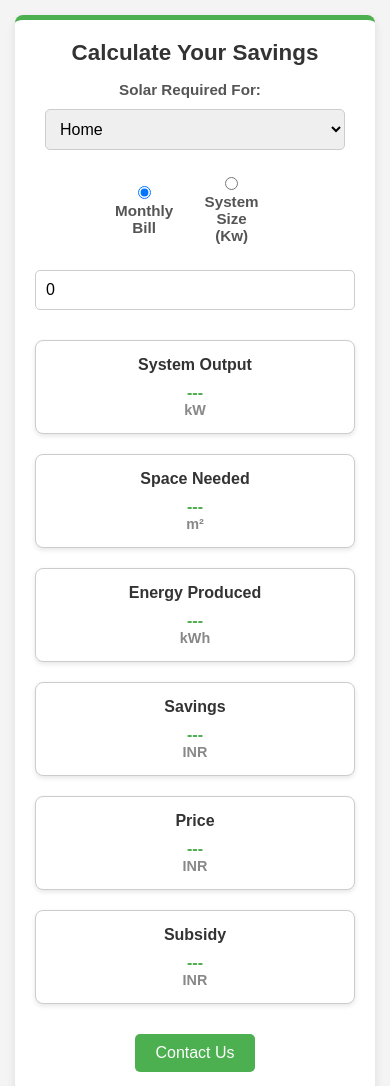
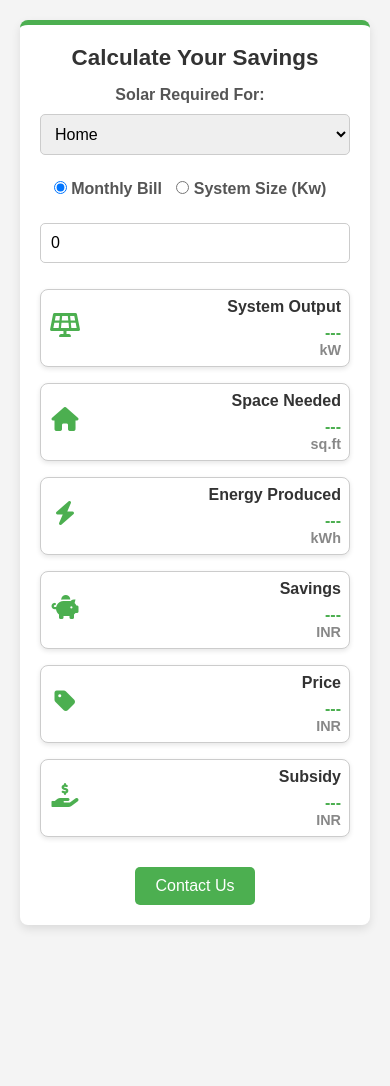
Before and after one commit to phisherguy/bookmypower, a plain HTML site: page index.html in a window 390 px wide. Shown: the top 1086 px of the page. After the commit the page ends 945 px from the top, so only its background shows below. Drawn offline with Linux system fonts and the light colour scheme.

Commit message:
Add files via upload

```diff
--- a/index.html
+++ b/index.html
@@ -5,15 +5,22 @@
     <meta name="viewport" content="width=device-width, initial-scale=1.0" />
     <title>Dropdown and Radio Group Example</title>
     <link rel="stylesheet" href="styles.css" />
+    <!-- Font Awesome CDN -->
+    <link
+      href="https://cdnjs.cloudflare.com/ajax/libs/font-awesome/6.0.0-beta3/css/all.min.css"
+      rel="stylesheet"
+    />
   </head>
   <body>
     <div class="container">
       <h2>Calculate Your Savings</h2>
+
       <label for="select">Solar Required For:</label>
       <select id="solarTypeId" onchange="loadValues()">
         <option value="home" selected>Home</option>
         <option value="commercial">Commercial</option>
       </select>
+
       <form id="radio-form">
         <label>
           <input
@@ -35,6 +42,7 @@
           System Size (Kw)
         </label>
       </form>
+
       <input
         type="number"
         id="myInput"
@@ -47,36 +55,67 @@
       <!-- Output Cards -->
       <div class="cards">
         <div class="card">
+          <div class="card-icon">
+            <i class="fas fa-solar-panel"></i>
+          </div>
+          <div class="card-content">
             <h4>System Output</h4>
             <p id="systemOP">---</p>
             <p class="card-label">kW</p>
           </div>
+        </div>
         <div class="card">
+          <div class="card-icon">
+            <i class="fas fa-home"></i>
+          </div>
+          <div class="card-content">
             <h4>Space Needed</h4>
             <p id="spaceOP">---</p>
-          <p class="card-label">m²</p>
+            <p class="card-label">sq.ft</p>
+          </div>
         </div>
         <div class="card">
+          <div class="card-icon">
+            <i class="fas fa-bolt"></i>
+          </div>
+          <div class="card-content">
             <h4>Energy Produced</h4>
             <p id="energyOP">---</p>
             <p class="card-label">kWh</p>
           </div>
+        </div>
         <div class="card">
+          <div class="card-icon">
+            <i class="fa-solid fa-piggy-bank"></i>
+          </div>
+          <div class="card-content">
             <h4>Savings</h4>
             <p id="savingsOP">---</p>
             <p class="card-label">INR</p>
           </div>
+        </div>
         <div class="card">
+          <div class="card-icon">
+            <i class="fas fa-tag"></i>
+          </div>
+          <div class="card-content">
             <h4>Price</h4>
             <p id="priceOP">---</p>
             <p class="card-label">INR</p>
           </div>
+        </div>
         <div class="card">
+          <div class="card-icon">
+            <i class="fa-solid fa-hand-holding-dollar"></i>
+          </div>
+          <div class="card-content">
             <h4>Subsidy</h4>
             <p id="subsisdyOP">---</p>
             <p class="card-label">INR</p>
           </div>
         </div>
+      </div>
+
       <!-- Contact Us Button -->
       <button id="contactBtn" class="contact-btn">Contact Us</button>
 
@@ -93,7 +132,6 @@
               placeholder="Enter your full name"
               required
             />
-
             <input
               type="tel"
               id="phone"
@@ -101,7 +139,6 @@
               placeholder="Enter your phone number"
               required
             />
-
             <input
               type="email"
               id="email"
@@ -109,7 +146,6 @@
               placeholder="Enter your email"
               required
             />
-
             <select
               id="stateDD"
               name="stateDD"
@@ -119,7 +155,6 @@
             <select id="districtDropdown" style="display: none" required>
               <option value="">Select District</option>
             </select>
-
             <select id="solarForDD" name="solarForDD" required>
               <option value="">Solar For Home/Business?</option>
               <option value="Villa or Individual House">
@@ -128,7 +163,6 @@
               <option value="Flat or Appartment">Flat or Appartment</option>
               <option value="Business">Business</option>
             </select>
-
             <select id="avgBillDD" name="avgBillDD" required>
               <option value="">Your Monthly Average Bill?</option>
               <option value="Less Than 1,000">Less Than 1,000</option>
@@ -136,7 +170,6 @@
               <option value="2,000 to 5,000">2,000 to 5,000</option>
               <option value="More Than 5,000">More Than 5,000</option>
             </select>
-
             <select id="financeDD" name="financeDD" required>
               <option value="no">Are You Interested in Finance?</option>
               <option value="yes">yes</option>
--- a/script.js
+++ b/script.js
@@ -1,5 +1,5 @@
 const solarPrices = [
-  96589, 145379, 192598, 244183, 302825, 346934, 408708, 450404, 498957, 539331,
+  88420, 148720, 211120, 264320, 329220, 394120, 459020, 523920, 588820, 653720,
 ];
 const indiaStatesAndDistricts = {
   "Andaman and Nicobar Islands": [
@@ -785,14 +785,6 @@ function performCalculation(solarType, selectedbillorkw, value) {
       result.savings = result.system * 120 * 7;
     }
 
-    result.space = result.system * 80;
-    result.energy = result.system * 120 * 12;
-    result.system = Math.round(result.system);
-    result.energy = Math.round(result.energy);
-    result.space = Math.round(result.space) || 0;
-    result.savings = Math.round(result.savings) * 12 || 0;
-    result.price = solarPrices[result.system - 1] || 0;
-
     if (result.system === 1) {
       result.subsidy = 30000;
     } else if (result.system === 2) {
@@ -808,17 +800,24 @@ function performCalculation(solarType, selectedbillorkw, value) {
       result.system = parseFloat(value);
       result.savings = result.system * 120 * 9;
     }
-
-    result.space = result.system * 80;
-    result.energy = result.system * 120 * 12;
-    result.system = Math.round(result.system);
-    result.energy = Math.round(result.energy);
-    result.space = Math.round(result.space) || 0;
-    result.savings = Math.round(result.savings) * 12 || 0;
-    result.price = solarPrices[result.system - 1] || 0;
   }
+  // result.space = result.system * 80;
+  result.energy = result.system * 120 * 12;
+  result.energy = Math.round(result.energy);
+  result.system = Math.round(result.system);
+  result.space = getspace(result.system);
+  result.space = Math.round(result.space) || 0;
+  result.savings = Math.round(result.savings) * 12 || 0;
+  result.price = solarPrices[result.system - 1] || 0;
 
   setOutPut(result);
+}
+
+function getspace(system) {
+  console.log(system);
+  if (!system) return 0;
+  const space = [100, 200, 230, 360, 450, 540, 630, 720, 810, 900];
+  return space[system - 1];
 }
 
 function setOutPut(result) {
--- a/styles.css
+++ b/styles.css
@@ -24,7 +24,7 @@ body {
   width: 100%;
   max-width: 600px;
   text-align: center;
-  border-top: 5px solid #4CAF50; /* Green accent on top */
+  border-top: 5px solid #4CAF50;
 }
 
 /* Header Styling */
@@ -46,13 +46,6 @@ form {
   margin: 15px 0;
 }
 
-#radio-form  {
-  width: 50%;
-  margin: 5% auto;
-  flex-direction: row;
-
-}
-
 select, input[type="number"] {
   padding: 10px;
   font-size: 1rem;
@@ -65,60 +58,60 @@ select, input[type="number"] {
 }
 
 select:focus, input[type="number"]:focus {
-  border-color: #4CAF50; /* Green border on focus */
+  border-color: #4CAF50;
   outline: none;
 }
 
-/* Radio Button Group */
-.radio-group {
-  display: flex;
-  align-items: center;
-  flex-wrap: wrap;
-  gap: 15px;
-  justify-content: center;
-}
-
-.radio-group label {
-  font-size: 0.95rem;
-  color: #444;
-}
-
-/* Card Grid Layout */
+/* Cards Layout */
 .cards {
   display: grid;
   grid-template-columns: 1fr 1fr;
-  gap: 20px;
-  margin-top: 20px;
+  gap: 1rem;
+  margin-top: 1rem;
 }
 
 .card {
+  display: flex;
+  align-items: center;
   background-color: #fff;
   border: 1px solid #ccc;
   border-radius: 8px;
-  padding: 15px;
+  padding: 0.5rem;
   box-shadow: 0 2px 5px rgba(0, 0, 0, 0.1);
-  text-align: center;
-  font-size: 1rem;
-  color: #333;
   transition: transform 0.3s ease, box-shadow 0.3s ease;
+  justify-content: flex-start; /* Keep the content aligned properly */
+  gap: 1rem; /* Add space between icon and content */
 }
 
-/* Hover effect for cards */
 .card:hover {
   transform: translateY(-5px);
   box-shadow: 0 4px 10px rgba(0, 0, 0, 0.15);
 }
 
+.card-icon {
+  width: 2rem;
+  height: 2rem;
+  font-size: 1.5rem;
+  color: #4CAF50;
+}
+
+.card-content {
+  display: flex;
+  flex-direction: column;
+  text-align: right;
+  flex-grow: 1; /* Allow the content to take the remaining space */
+}
+
 .card h4 {
-  font-size: 1.1rem;
-  margin-bottom: 10px;
+  font-size: 1rem;
+  margin-bottom: 0.5rem;
   color: #333;
 }
 
 .card p {
-  font-size: 1.2rem;
+  font-size: 1rem;
   font-weight: bold;
-  color: #4CAF50; /* Green for positive info */
+  color: #4CAF50;
 }
 
 .card .card-label {
@@ -126,85 +119,16 @@ select:focus, input[type="number"]:focus {
   font-size: 0.9rem;
 }
 
-/* Mobile-friendly adjustments */
-@media (max-width: 768px) {
-  body {
-      padding: 15px;
-  }
-
-  .container {
-      padding: 20px;
-  }
-
-  h2 {
-      font-size: 1.6rem;
-      margin-bottom: 15px;
-  }
-
-  label, select, input[type="number"] {
-      font-size: 0.95rem;
-      max-width: 100%;
-  }
-
-  .radio-group {
-      flex-direction: column;
-      gap: 10px;
-  }
-
-  /* Stack cards vertically on smaller screens */
-  .cards {
-      grid-template-columns: 1fr;
-  }
-}
-
-@media (max-width: 480px) {
-  h2 {
-      font-size: 1.4rem;
-  }
-
-  .card h4 {
-      font-size: 1rem;
-  }
-
-  .card p {
-      font-size: 1rem;
-  }
-
-  select, input[type="number"] {
-      font-size: 1rem;
-      max-width: 100%;
-  }
-}
-
-
-/* MODAL */
-/* Contact Us Button */
-.contact-btn {
-  background-color: #4CAF50;
-  color: white;
-  padding: 10px 20px;
-  border: none;
-  border-radius: 5px;
-  font-size: 1rem;
-  cursor: pointer;
-  margin-top: 30px;
-  transition: background-color 0.3s ease;
-}
-
-.contact-btn:hover {
-  background-color: #45a049;
-}
-
 /* Modal Styles */
 .modal {
-  display: none; /* Hidden by default */
+  display: none;
   position: fixed;
-  z-index: 1; /* Sit on top */
+  z-index: 1;
   left: 0;
   top: 0;
   width: 100%;
   height: 100%;
-  background-color: rgba(0, 0, 0, 0.5); /* Black background with opacity */
+  background-color: rgba(0, 0, 0, 0.5);
   justify-content: center;
   align-items: center;
 }
@@ -235,35 +159,52 @@ select:focus, input[type="number"]:focus {
   cursor: pointer;
 }
 
-form {
-  display: flex;
-  flex-direction: column;
-  align-items: center;
-  gap: 15px;
-}
-
-input[type="text"],
-input[type="tel"],
-input[type="email"],
-select {
-  padding: 10px;
-  font-size: 1rem;
-  width: 100%;
-  max-width: 300px;
-  border: 1px solid #ccc;
-  border-radius: 5px;
-}
-
-button.submit-btn {
-  padding: 10px 20px;
+/* Buttons */
+.contact-btn, .submit-btn {
   background-color: #4CAF50;
   color: white;
+  padding: 10px 20px;
   border: none;
   border-radius: 5px;
   font-size: 1rem;
   cursor: pointer;
+  margin-top: 30px;
 }
 
-button.submit-btn:hover {
+.contact-btn:hover, .submit-btn:hover {
   background-color: #45a049;
 }
+
+@media (max-width: 768px) {
+  .container {
+    padding: 20px;
+  }
+
+  h2 {
+    font-size: 1.6rem;
+    margin-bottom: 15px;
+  }
+
+  .cards {
+    grid-template-columns: 1fr;
+  }
+}
+
+@media (max-width: 480px) {
+  h2 {
+    font-size: 1.4rem;
+  }
+
+  .card h4 {
+    font-size: 1rem;
+  }
+
+  .card p {
+    font-size: 1rem;
+  }
+
+  select, input[type="number"] {
+    font-size: 1rem;
+    max-width: 100%;
+  }
+}
```
Lines whose indentation alone changed are shown as unchanged.
